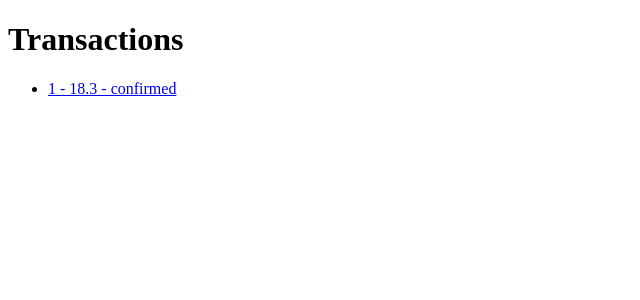
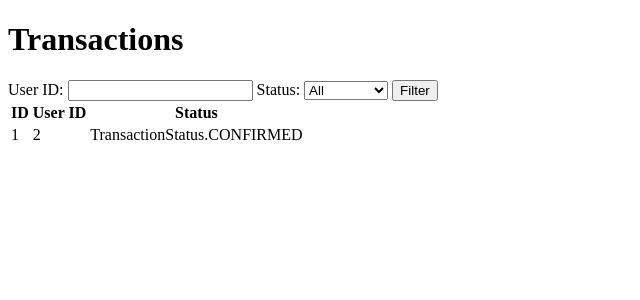
Before and after one commit to ArtemLiceum/TransactionsAPI, a Flask app: page /transactions in a window 1280 px wide. Shown: the top 300 px of the page, without its empty margins (0-640 px from the left). Run offline with Flask 3, Linux system fonts and the light colour scheme.

Commit message:
add role and filters for transactions

```diff
--- a/app.py
+++ b/app.py
@@ -1,6 +1,8 @@
 from app import create_app
+from app.cli import create_admin
 
+app = create_app()
+app.cli.add_command(create_admin)
 
 if __name__ == '__main__':
-    app = create_app()
     app.run(debug=True)
--- a/app/__init__.py
+++ b/app/__init__.py
@@ -6,7 +6,7 @@ import os
 
 db = SQLAlchemy()
 migrate = Migrate()
-
+celery = None
 
 def create_app():
     app = Flask(__name__)
@@ -18,8 +18,11 @@ def create_app():
     }
     app.config['SESSION_TYPE'] = 'filesystem'
 
+    global celery
+
     db.init_app(app)
     migrate.init_app(app, db)
+
     Swagger(app)
 
     from .routes import dashboard, users, transactions
--- a/app/routes/transactions.py
+++ b/app/routes/transactions.py
@@ -32,8 +32,18 @@ bp = Blueprint('transactions', __name__)
         }
     }
 })
-def transactions():
-    transactions = Transaction.query.all()
+def transactions_list():
+    user_id = request.args.get('user_id')
+    status = request.args.get('status')
+
+    query = db.session.query(Transaction)
+
+    if user_id:
+        query = query.filter(Transaction.user_id == user_id)
+    if status:
+        query = query.filter(Transaction.status == status.upper())
+
+    transactions = query.all()
     return render_template('transactions.html', transactions=transactions)
 
 @bp.route('/transactions/<int:transaction_id>', methods=['GET', 'POST'])
--- a/app/templates/transactions.html
+++ b/app/templates/transactions.html
@@ -7,14 +7,41 @@
 </head>
 <body>
     <h1>Transactions</h1>
-    <ul>
-        {% for transaction in transactions %}
-            <li>
-                <a href="{{ url_for('transactions.transaction_detail', transaction_id=transaction.id) }}">
-                    {{ transaction.id }} - {{ transaction.amount }} - {{ transaction.status.value }}
-                </a>
-            </li>
-        {% endfor %}
-    </ul>
+
+    <form method="get" action="/transactions">
+        <label for="user_id">User ID:</label>
+        <input type="text" name="user_id" id="user_id">
+
+        <label for="status">Status:</label>
+        <select name="status" id="status">
+            <option value="">All</option>
+            <option value="pending">Pending</option>
+            <option value="confirmed">Confirmed</option>
+            <option value="canceled">Canceled</option>
+            <option value="expired">Expired</option>
+        </select>
+
+        <button type="submit">Filter</button>
+    </form>
+
+    <table>
+        <thead>
+            <tr>
+                <th>ID</th>
+                <th>User ID</th>
+                <th>Status</th>
+            </tr>
+        </thead>
+        <tbody>
+            {% for transaction in transactions %}
+            <tr>
+                <td>{{ transaction.id }}</td>
+                <td>{{ transaction.user_id }}</td>
+                <td>{{ transaction.status }}</td>
+            </tr>
+            {% endfor %}
+        </tbody>
+    </table>
+
 </body>
 </html>
--- a/app/templates/users.html
+++ b/app/templates/users.html
@@ -17,7 +17,7 @@
     <h2>Existing Users</h2>
     <ul>
         {% for user in users %}
-            <li>{{ user.id }} - Balance: {{ user.balance }} - Commission: {{ user.commission_rate }}
+            <li>{{ user.id }} - Balance: {{ user.balance }} - Commission: {{ user.commission_rate }} - Role: {{ user.role.value }}
                 <form action="{{ url_for('users.delete_user', user_id=user.id) }}" method="POST" style="display:inline;">
                     <button type="submit">Delete</button>
                 </form>
```
Also changed, not shown: app/cli.py (+16 -31 lines), app/models.py (+7 -1 lines), migrations/versions/dca01584d0b1_add_role_to_user_model.py (added, +32 -0 lines), instance/app.db.
